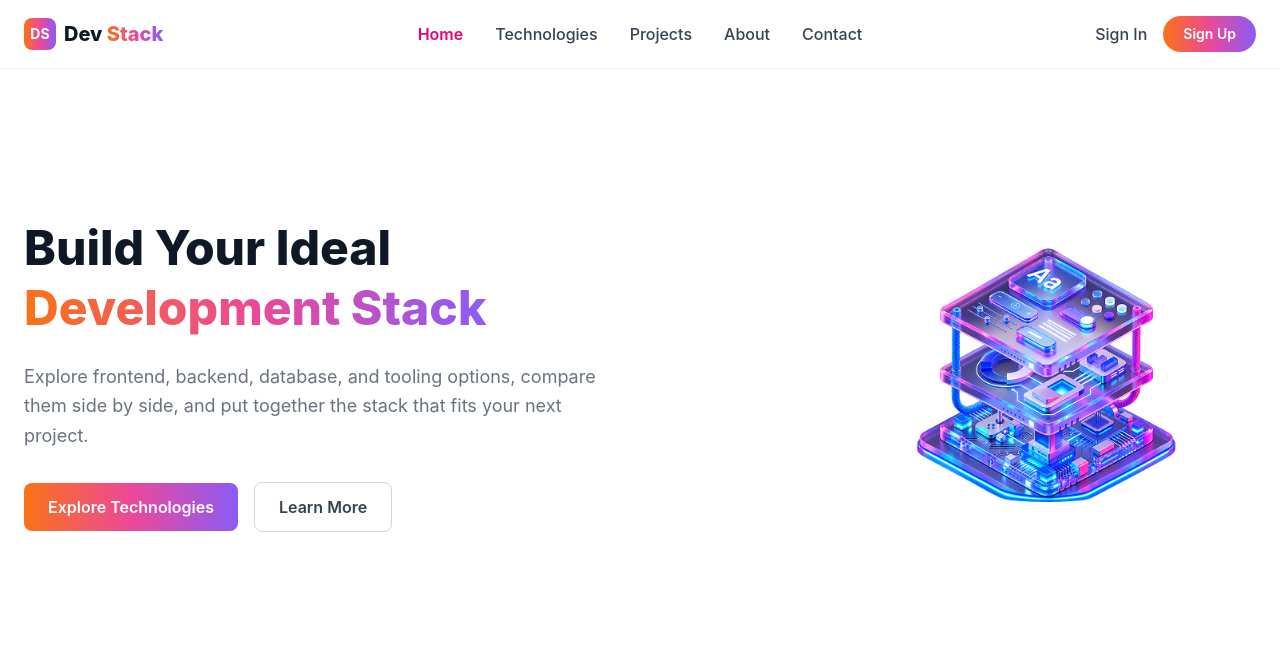
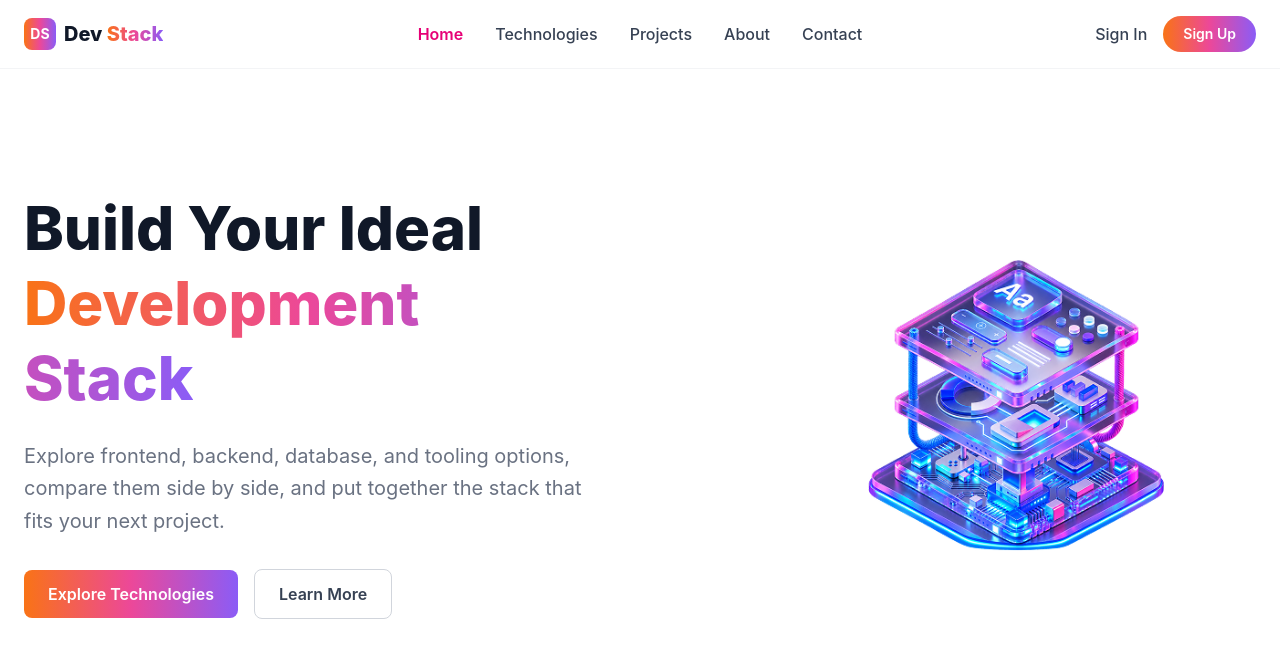
Before and after one commit to ABiR994/DevStack, a React (Vite) app: page / in a window 1280 px wide. Shown: the top 658 px of the page. Built offline with nearby package versions, Linux system fonts and the light colour scheme.

Commit message:
Hero texts and image made bigger

```diff
--- a/src/components/Hero.tsx
+++ b/src/components/Hero.tsx
@@ -4,13 +4,13 @@ const Hero = () => {
     return (
         <section className="max-w-7xl mx-auto px-6 py-16 md:py-24 flex flex-col md:flex-row items-center justify-between gap-10 md:gap-12">
         <div className="max-w-xl text-center md:text-left">
-            <h1 className="text-4xl md:text-5xl font-extrabold leading-tight text-gray-900">
+            <h1 className="text-5xl md:text-6xl font-extrabold leading-tight text-gray-900">
             Build Your Ideal
             <br />
             <span className="text-gradient-brand">Development Stack</span>
             </h1>
 
-            <p className="mt-6 text-gray-500 text-base md:text-lg leading-relaxed">
+            <p className="mt-6 text-lg md:text-xl text-gray-500 leading-relaxed">
             Explore frontend, backend, database, and tooling options, compare
             them side by side, and put together the stack that fits your next
             project.
@@ -27,11 +27,7 @@ const Hero = () => {
         </div>
 
         <div className="flex-shrink-0">
-            <img
-            src={BannerStack}
-            alt="Development stack illustration"
-            className="w-64 sm:w-80 md:w-[420px]"
-            />
+            <img src={BannerStack} alt="Development stack illustration" className="w-80 sm:w-96 md:w-[480px]"/>
         </div>
         </section>
     );
```
